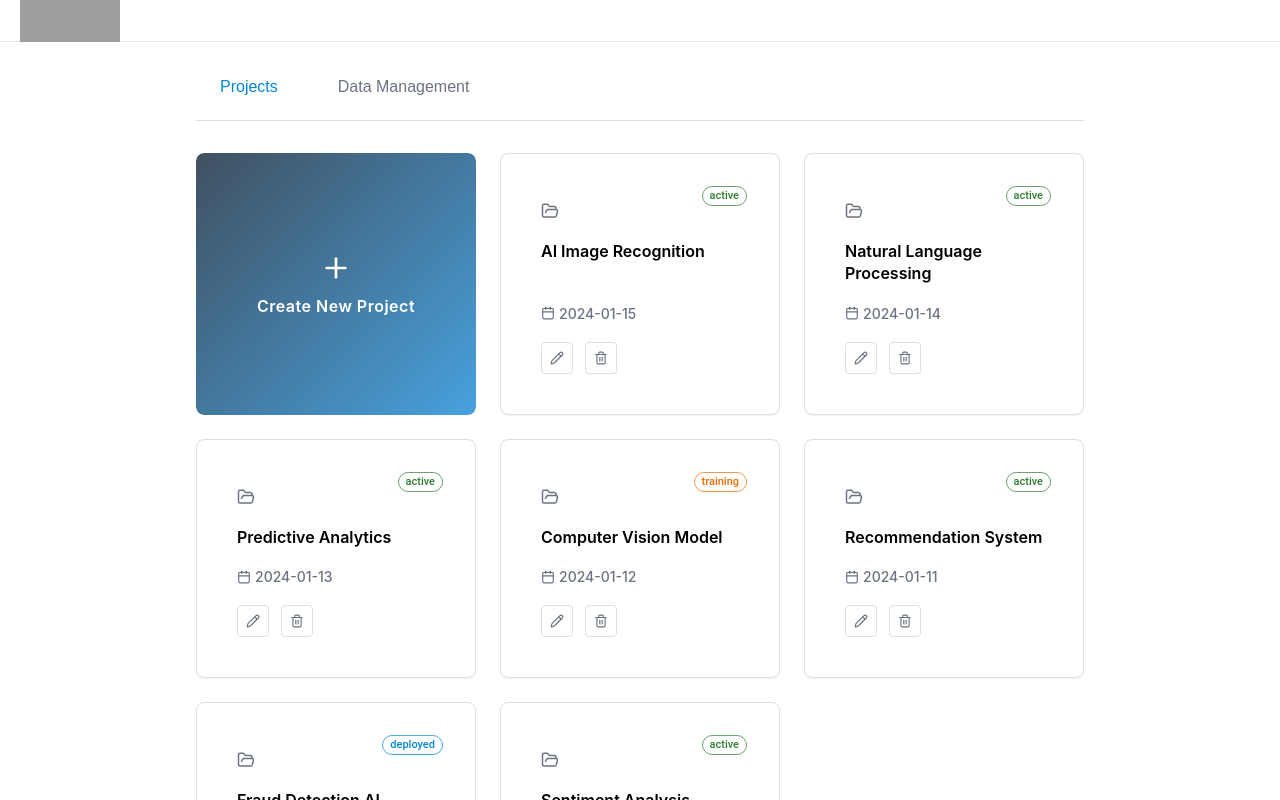
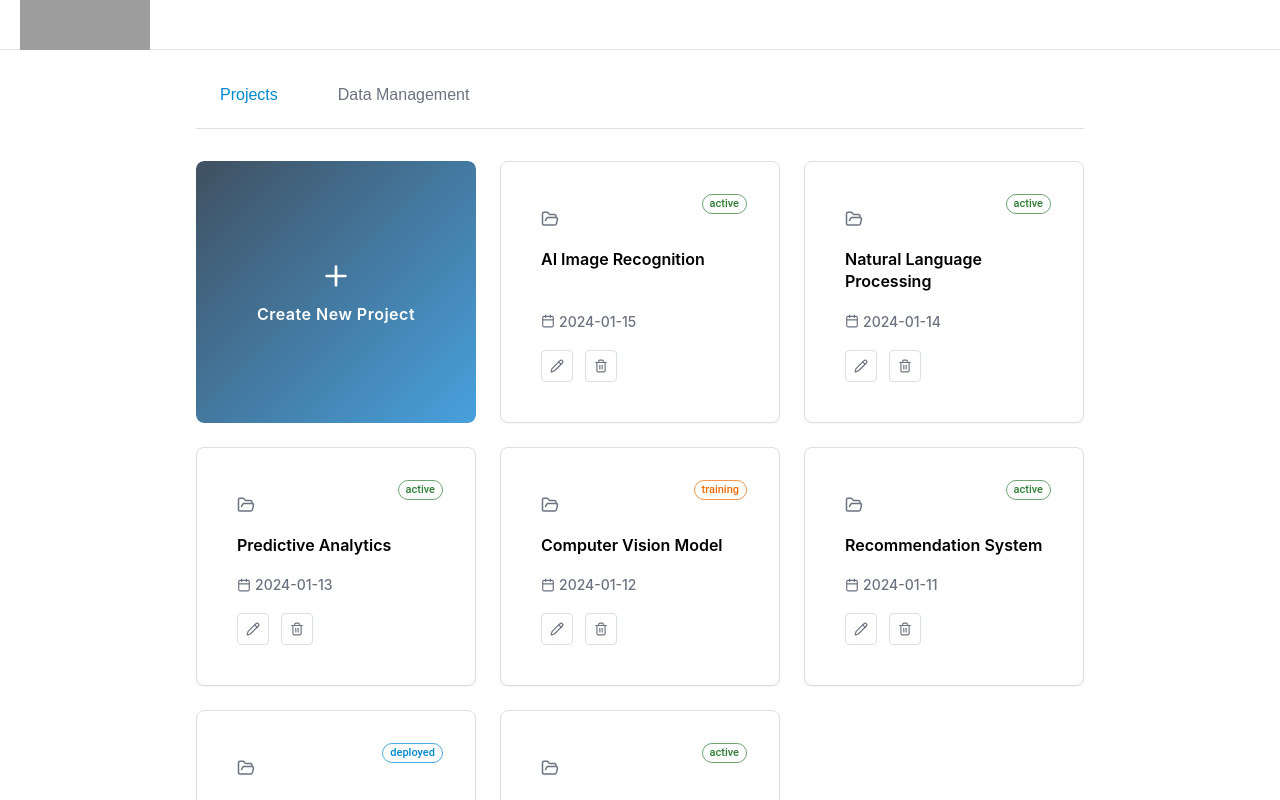
Before and after one commit to sw-mobility/SDV_AIFW, a React (Vite) app: page / in a window 1280 px wide. Shown: the top 800 px of the page. Built offline with nearby package versions, Linux system fonts and the light colour scheme; grey boxes are pictures that could not be loaded; a web font is replaced by a local one.

Commit message:
[chore] header 크기 수정

```diff
--- a/src/components/layout/Layout.module.css
+++ b/src/components/layout/Layout.module.css
@@ -22,7 +22,7 @@
 
 .header {
     border-bottom: 1px solid #e5e8eb;
-    height: 42px;
+    height: 50px;
     display: flex;
     align-items: center;
     padding: 0 20px;
@@ -35,7 +35,7 @@
 }
 
 .logo {
-    width: 100px;
+    width: 130px;
     object-fit: contain;
     flex-shrink: 0;
 }
```
